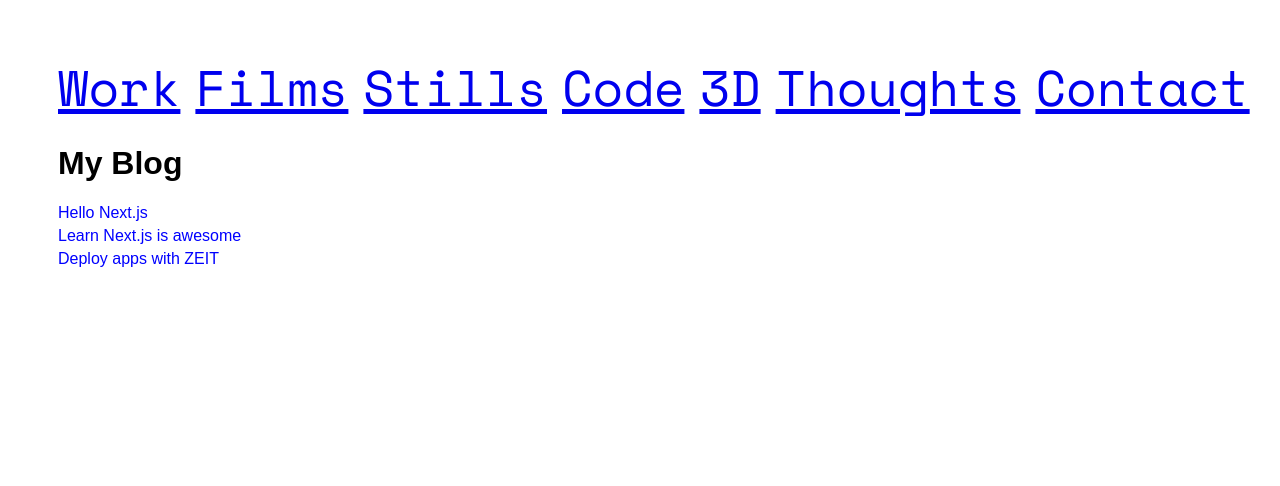
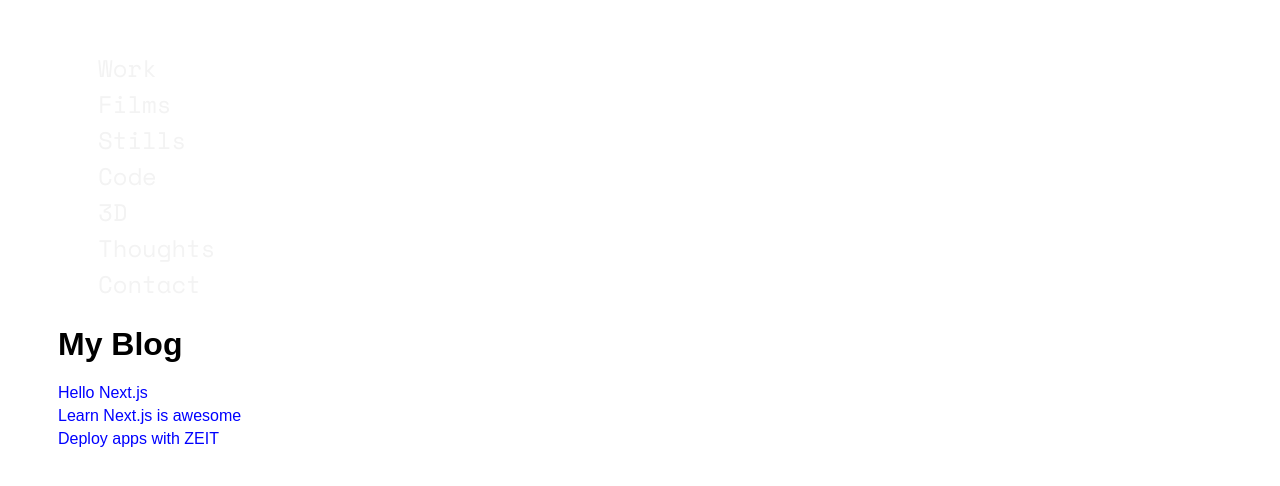
Before and after one commit to kubalaj/portfolio_v3, a Next.js app: page / in a window 1280 px wide. Shown: the top 486 px of the page. Built offline with nearby package versions, Linux system fonts and the light colour scheme.

Commit message:
getting font sizing how I want it

```diff
--- a/components/Menu/Menu.js
+++ b/components/Menu/Menu.js
@@ -7,29 +7,45 @@ const linkStyle = {
 
 const Menu = () => (
   <div className="menu">
+    <ul>
+      <li>
         <Link href="/">
           <a className="header" style={linkStyle}>
             Work
           </a>
         </Link>
+      </li>
+      <li>
         <Link href="/about">
           <a style={linkStyle}>Films</a>
         </Link>
+      </li>
+      <li>
         <Link href="/about">
           <a style={linkStyle}>Stills</a>
         </Link>
+      </li>
+      <li>
         <Link href="/about">
           <a style={linkStyle}>Code</a>
         </Link>
+      </li>
+      <li>
         <Link href="/about">
           <a style={linkStyle}>3D</a>
         </Link>
+      </li>
+      <li>
         <Link href="/about">
           <a style={linkStyle}>Thoughts</a>
         </Link>
+      </li>
+      <li>
         <Link href="/about">
           <a style={linkStyle}>Contact</a>
         </Link>
+      </li>
+    </ul>
   </div>
 );
 
--- a/components/Menu/Menu.scss
+++ b/components/Menu/Menu.scss
@@ -1,6 +1,13 @@
 @import "styles";
 
 .menu {
-  font-size: $font-size;
   font-family: $font-main;
+  font-size: 24px;
+  ul {
+    list-style: none;
+    a {
+      color: $color-primary;
+      text-decoration: none;
+    }
+  }
 }
```
Lines whose indentation alone changed are shown as unchanged.
